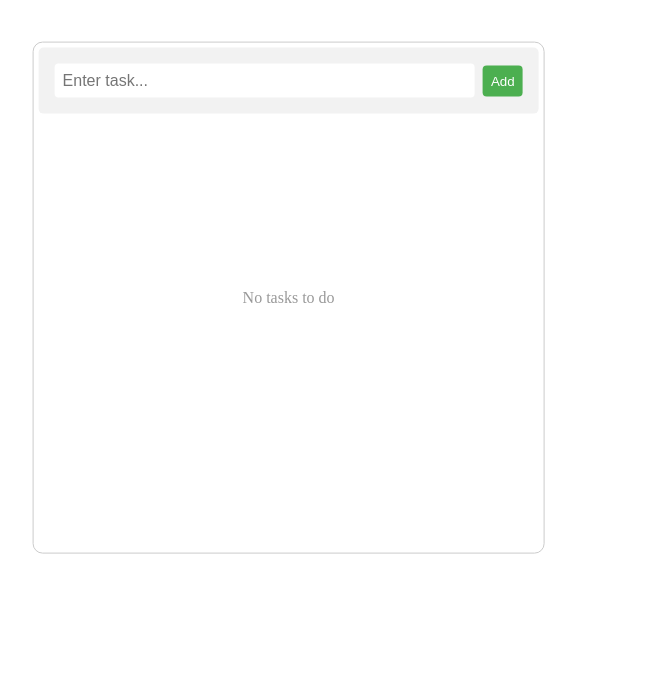
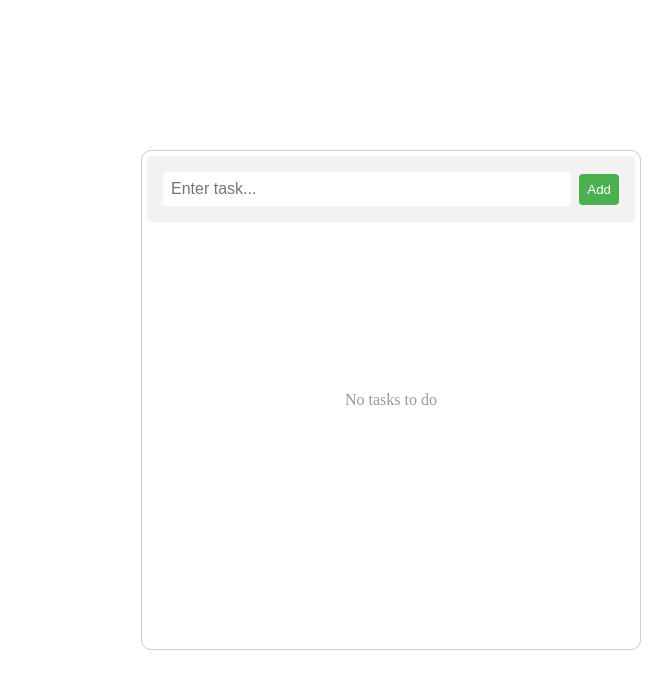
Before and after one commit to ju-nmd2022/fop-todo-list-lizhiyin516, a plain HTML site: page index.html in a window 1280 px wide. Shown: the whole page, without its empty margins (249-921 px from the left). Drawn offline with Linux system fonts and the light colour scheme.

Commit message:
Update index.css

```diff
--- a/index.css
+++ b/index.css
@@ -8,12 +8,12 @@
     position: absolute;
     top: 50%;
     left: 50%;
-    transform: translate(-70%, -70%);
+    transform: translate(-50%, -50%);
     border: 1px solid #ccc;
     border-radius: 10px;
     overflow: hidden;
     padding: 5px;
-    box-sizing: center-box;
+    box-sizing: border-box;
     display: flex;
     flex-direction: column;
 }
@@ -98,7 +98,7 @@
     border: none;
     border-radius: 4px;
     cursor: pointer;
-    transition: background-color 0.3s ease;
+
 }
 
 .task-input button:hover {
```
